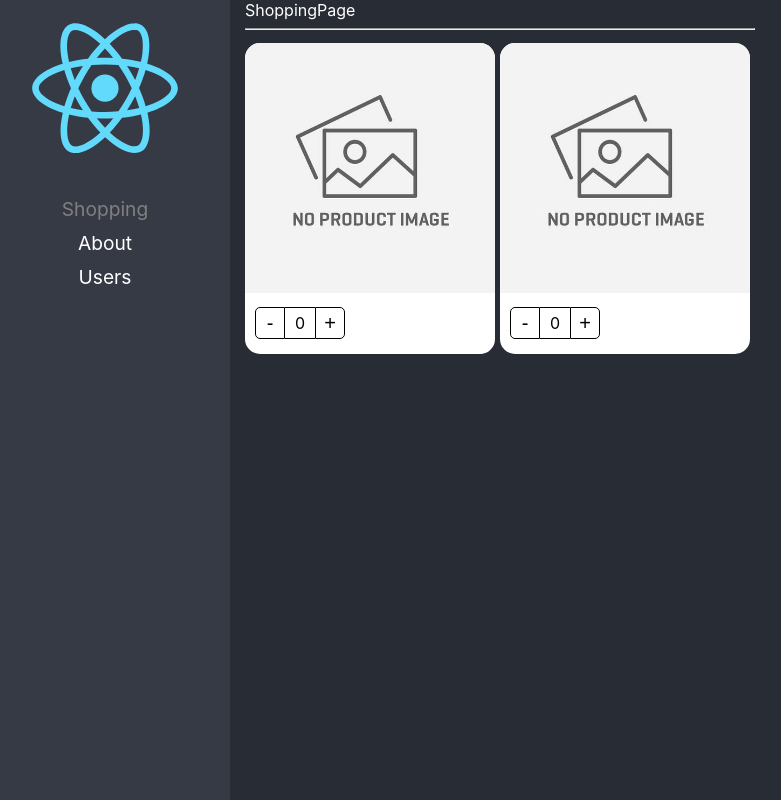
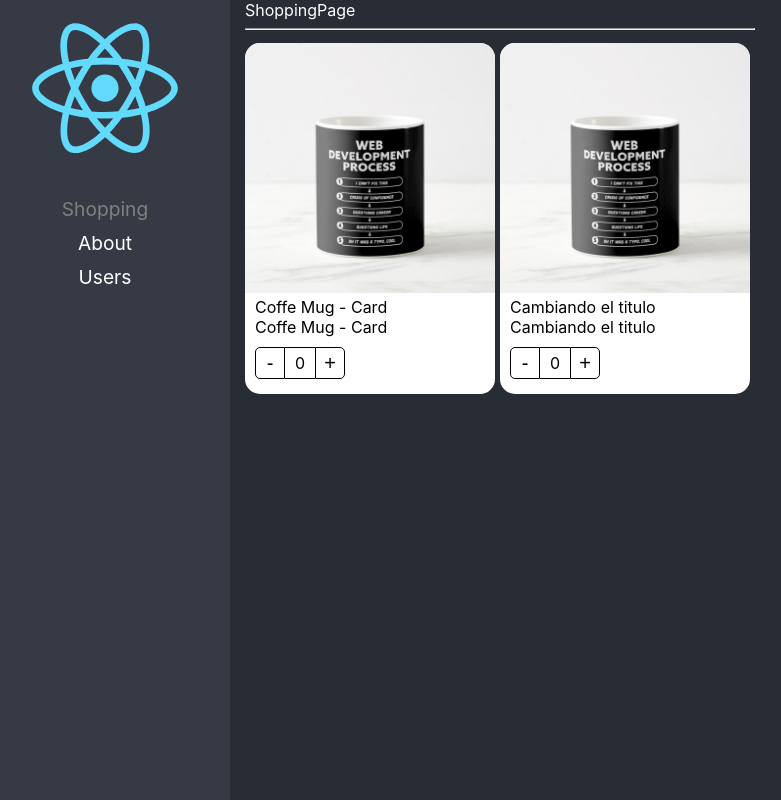
Before and after one commit to erc83/react-app-pro, a React (Create React App) app: page / in a window 1280 px wide. Shown: the whole page, without its empty margins (20-801 px from the left). Built offline with nearby package versions, Linux system fonts and the light colour scheme.

Commit message:
termino compound component pattern

```diff
--- a/src/component-patterns/components/ProductCard.tsx
+++ b/src/component-patterns/components/ProductCard.tsx
@@ -1,4 +1,4 @@
-import { ReactElement } from 'react';
+import { ReactElement, createContext, useContext } from 'react';
 import { useProduct } from '../hooks/useProduct'
 
 import styles from '../style/styles.module.css'
@@ -6,7 +6,7 @@ import noImage from '../assets/no-image.jpg'
 
 interface Props {
     product: Product;
-    children?: ReactElement | ReactElement[]   // ReactElement soporta solo un componente y ReactElement[] mas elementos
+    children?: ReactElement | ReactElement[]
 }
 
 interface Product {
@@ -15,27 +15,64 @@ interface Product {
     img?: string;
 }
 
-// un string '' para un ternerio lo considera como que no tiene valor
+/* Inicio Configuracion context*/
+interface ProductContextProps {
+    counter: number;
+    increaseBy: (value: number) => void;
+    product: Product;
+}
 
-// export const ProductImage = ( {img }: { img: string } ) => {   obliga a que tiene que venir la img
+const ProductContext = createContext({} as ProductContextProps)
+const { Provider } = ProductContext;  // aqui tenemos que extraer el provider de este contexto
+/* termino Configuracion context*/
+
 export const ProductImage = ( {img = ""} ) => {
+
+    const { product } = useContext( ProductContext )
+
+    let imgToShow: string;
+
+    if ( img ) {
+        imgToShow = img;
+    } else if ( product.img ) {
+        imgToShow = product.img
+    } else {
+        imgToShow = noImage
+    }
+
     return (
-        <img className={ styles.productImg } src={ img ? img : noImage } alt="Coffe mug" />
+        <>
+            <img className={ styles.productImg } src={ imgToShow } alt="Coffe mug" />
+        </>
     )
 }
 
-// si viene mas de una propiedad, podemos crear una interfaz
-export const ProductTitle = ( { title }:  { title:string}  ) => {   // se abliga que tiene que venir el titulo
+
+export const ProductTitle = ( { title }:  { title?:string}  ) => {
+
+    const { product } = useContext( ProductContext )
+
+    let titleToShow: string;
+
+    if ( title ) {
+        titleToShow = title
+    } else if( product.title ) {
+        titleToShow = product.title
+    } else {
+        titleToShow = ''
+    }
+
     return (
-        <span className={ styles.productDescription }>{ title }</span>
+        <>
+            <span className={ styles.productDescription }>{ titleToShow }</span> <br/>
+            <span className={ styles.productDescription }>{ title ? title : product.title }</span>
+        </>
     )
 }
 
-interface ProductButtonsProps {
-    increaseBy: (value: number) => void,
-    counter: number
-}
-export const ProductButtons = ({ increaseBy, counter }: ProductButtonsProps) => {
+export const ProductButtons = () => {
+
+    const { increaseBy, counter} = useContext( ProductContext )
     return(
         <div className={ styles.buttonsContainer }>
                 <button
@@ -53,29 +90,25 @@ export const ProductButtons = ({ increaseBy, counter }: ProductButtonsProps) =>
     );
 }
 
-
-// si recibo hijos coloco children
-export const ProductCard = ({ children, product }: Props) => { // aqui entran las properties del padre se tiene que definir
+export const ProductCard = ({ children, product }: Props) => {
 
     const { counter, increaseBy } = useProduct()
 
     return (
-        <div className={ styles.productCard }>
+        <Provider value={{
+            counter,
+            increaseBy,
+            product
+        }}>
+            <div className={ styles.productCard }>
 
-            { children }
+                { children }
 
-        {/*
-            <ProductImage img={ product.img } />
-
-            <ProductTitle title={ product.title } />
-
-            <ProductButtons increaseBy={ increaseBy } counter={ counter }   />
-        */}
-        </div>
+            </div>
+        </Provider>
   )
 }
 
-// aqui estamos añadiendo esta nueva propiedad  ProductCard que apunta a cada Componente
-ProductCard.Title   = ProductTitle              // aqui estamos pasando el ProductTitl
+ProductCard.Title   = ProductTitle
 ProductCard.Image   = ProductImage
 ProductCard.Buttons = ProductButtons
--- a/src/component-patterns/pages/ShoppingPage.tsx
+++ b/src/component-patterns/pages/ShoppingPage.tsx
@@ -1,4 +1,3 @@
-import { futimesSync } from "fs"
 import {
   ProductCard,  // aqui vienen las en propiedades los componentes ProductCard.Image, ProductCard.Title, ProductCard.Buttons
   ProductButtons,
@@ -10,7 +9,6 @@ import {
 const product =  {
   id: "1",
   title: 'Coffe Mug - Card',
-  title1: 'Coffe Mug - Card',        // tambien lo recibe porque necesita minimo id, title
   img: './coffee-mug.png'
 }
 
@@ -27,30 +25,16 @@ export const ShoppingPage = () => {
             flexWrap: "wrap"
           }}
         >
-          {/* <ProductCard product={ product} /> */}
           <ProductCard product={ product}>
               <ProductCard.Image />
-              <ProductCard.Title title={ '' } />
-
-              {/* di se intenta usar asi el componente se rompetodo */}
-              <ProductCard.Buttons increaseBy={function (value:number): void {
-                throw new Error("Function not implement")
-              }}
-              counter={0}
-          />
+              <ProductCard.Title />
+              <ProductCard.Buttons />
           </ProductCard>
-
 
           <ProductCard product={ product}>
               <ProductImage />
-              <ProductTitle title={ '' } />
-
-              {/* di se intenta usar asi el componente se rompetodo */}
-              <ProductButtons increaseBy={function (value:number): void {
-                throw new Error("Function not implement")
-              }}
-              counter={ 0 }
-          />
+              <ProductTitle title={ 'Cambiando el titulo' } />
+              <ProductButtons />
           </ProductCard>
         </div>
     </div>
```
